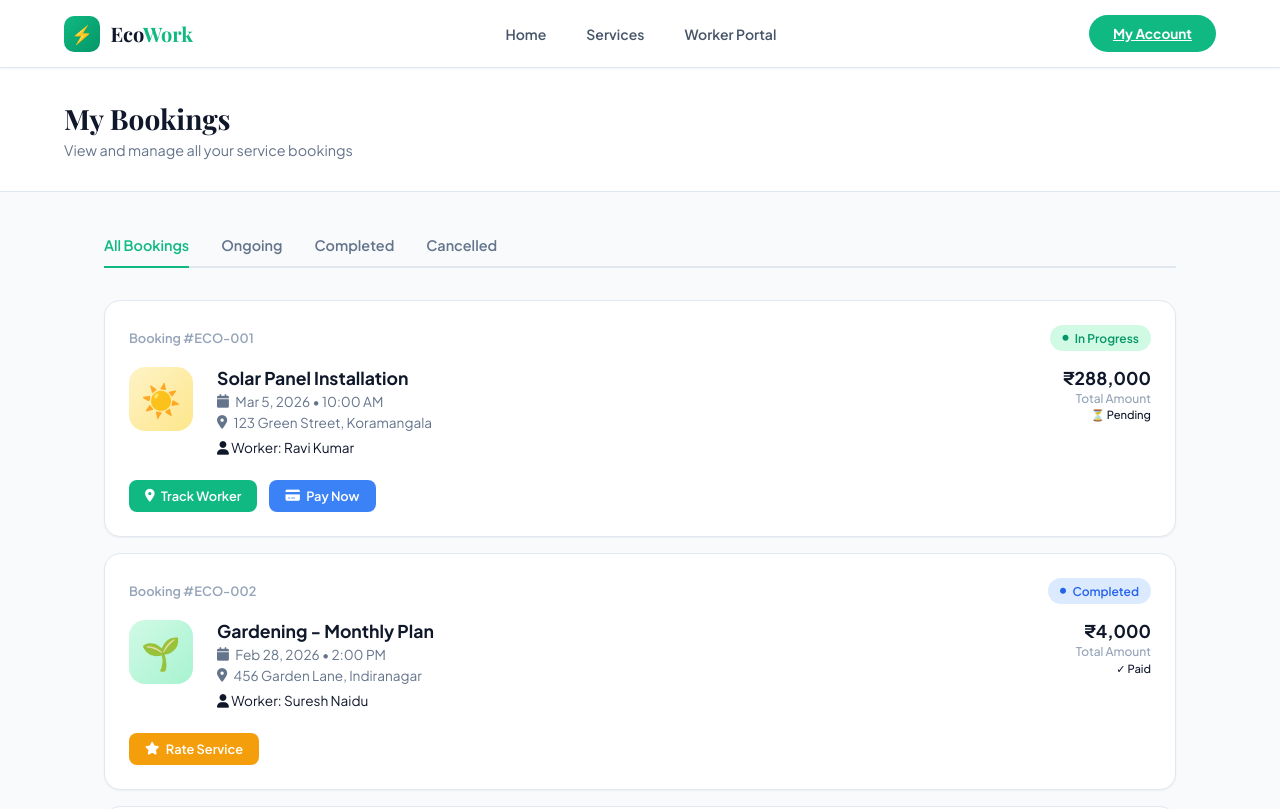
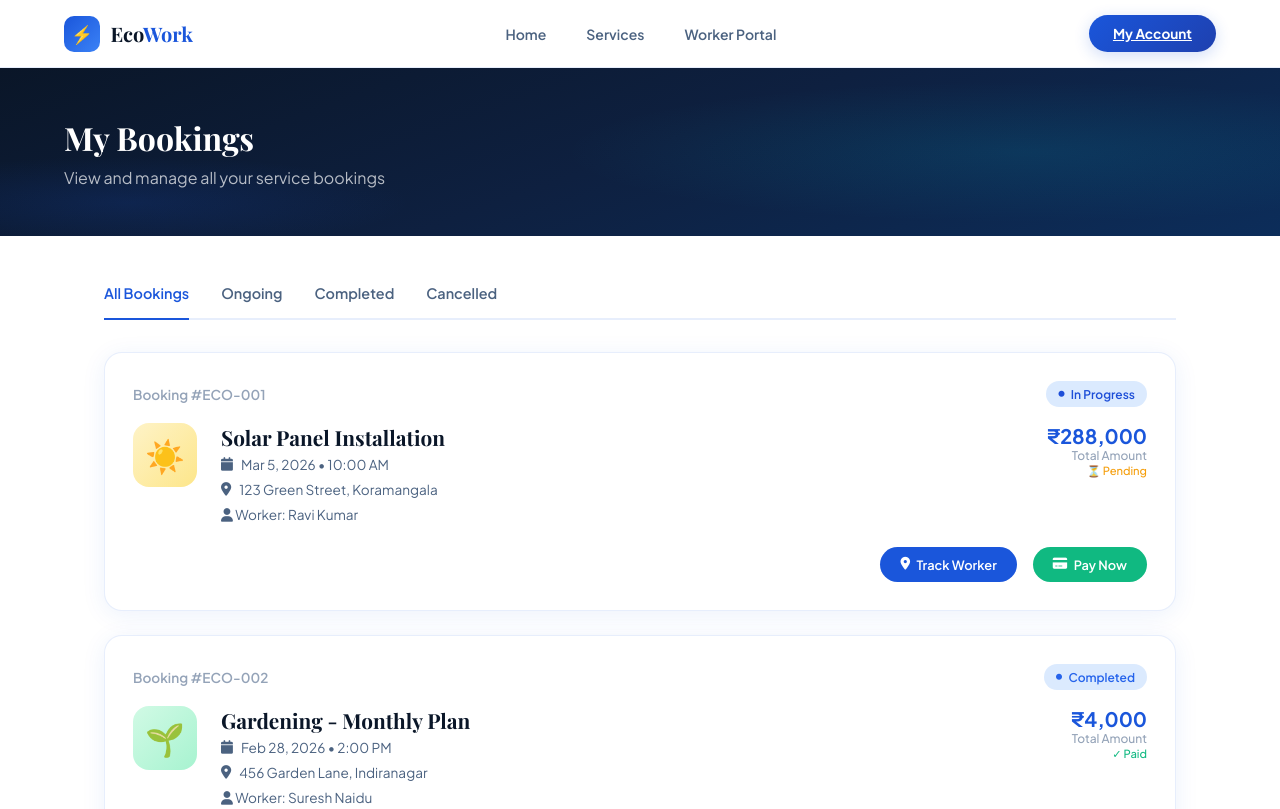
Before and after one commit to samba779/greenserve-platform, a website: page bookings.html in a window 1280 px wide. Shown: the top 809 px of the page. Drawn offline with nearby package versions, Linux system fonts and the light colour scheme; a web font is replaced by a local one.

Commit message:
style: revert bookings.html to blue/navy theme to match index.html
- Use blue/navy color scheme matching index.html
- Dark gradient hero section
- Blue primary buttons and accents
- Restore original shadow and border styles
- Match index.html professional corporate look

```diff
--- a/bookings.html
+++ b/bookings.html
@@ -10,59 +10,59 @@
 *,*::before,*::after{box-sizing:border-box;margin:0;padding:0}
 html{scroll-behavior:smooth}
 :root{
-  --primary:#10b981;--primary-dark:#059669;--primary-light:#d1fae5;
-  --secondary:#3b82f6;--secondary-light:#dbeafe;
-  --navy:#0f172a;--navy-light:#1e293b;
-  --white:#ffffff;--gray-50:#f8fafc;--gray-100:#f1f5f9;
-  --gray-200:#e2e8f0;--gray-300:#cbd5e1;--gray-400:#94a3b8;
-  --gray-500:#64748b;--gray-600:#475569;--gray-700:#334155;
-  --shadow-sm:0 1px 2px 0 rgb(0 0 0 / 0.05);
-  --shadow:0 4px 6px -1px rgb(0 0 0 / 0.1);
-  --shadow-md:0 6px 12px -2px rgb(0 0 0 / 0.1);
-  --shadow-lg:0 10px 25px -3px rgb(0 0 0 / 0.1);
-  --radius:12px;--radius-lg:16px;
+  --navy:#0a1628;--navy2:#0e2040;--blue:#1a56db;--blue2:#1e40af;
+  --sky:#3b82f6;--aqua:#06b6d4;--aqua-dim:rgba(6,182,212,0.1);
+  --blue-dim:rgba(26,86,219,0.08);--blue-glow:rgba(26,86,219,0.2);
+  --white:#ffffff;--off:#f8faff;--off2:#f1f5fd;
+  --border:rgba(26,86,219,0.1);--border2:rgba(26,86,219,0.15);
+  --text:#0a1628;--text-mid:#4b6280;--text-soft:#94a3b8;
+  --gold:#f59e0b;--green:#10b981;--red:#ef4444;
+  --r:18px;
+  --shadow:0 4px 24px rgba(26,86,219,0.08);
+  --shadow-lg:0 12px 48px rgba(26,86,219,0.14);
 }
-body{font-family:'Plus Jakarta Sans',sans-serif;background:var(--gray-50);color:var(--navy);min-height:100vh;}
+body{font-family:'Plus Jakarta Sans',sans-serif;background:var(--white);color:var(--text);}
 
 /* ── NAV ── */
-nav{position:sticky;top:0;z-index:200;background:white;border-bottom:1px solid var(--gray-200);padding:0 4rem;height:68px;display:flex;align-items:center;justify-content:space-between;box-shadow:var(--shadow-sm);}
+nav{position:sticky;top:0;z-index:200;background:rgba(255,255,255,0.92);backdrop-filter:blur(20px);border-bottom:1px solid var(--border);padding:0 4rem;height:68px;display:flex;align-items:center;justify-content:space-between;}
 .logo{display:flex;align-items:center;gap:.65rem;text-decoration:none;}
-.logo-mark{width:36px;height:36px;background:linear-gradient(135deg,var(--primary),var(--primary-dark));border-radius:10px;display:flex;align-items:center;justify-content:center;font-size:1.1rem;color:white;}
+.logo-mark{width:36px;height:36px;background:linear-gradient(135deg,var(--blue),var(--sky));border-radius:10px;display:flex;align-items:center;justify-content:center;font-size:1.1rem;color:white;}
 .logo-text{font-family:'Playfair Display',serif;font-size:1.25rem;font-weight:700;color:var(--navy);}
-.logo-text span{color:var(--primary);}
+.logo-text span{color:var(--blue);}
 .nav-links{display:flex;gap:2.5rem;list-style:none;}
-.nav-links a{font-size:.875rem;font-weight:600;color:var(--gray-600);text-decoration:none;transition:color .2s;}
-.nav-links a:hover{color:var(--primary);}
+.nav-links a{font-size:.875rem;font-weight:600;color:var(--text-mid);text-decoration:none;transition:color .2s;}
+.nav-links a:hover{color:var(--blue);}
 .nav-right{display:flex;gap:.75rem;align-items:center;}
 .btn-ghost{padding:.55rem 1.25rem;border:1.5px solid var(--border2);border-radius:100px;background:transparent;color:var(--text-mid);font-family:'Plus Jakarta Sans',sans-serif;font-size:.85rem;font-weight:600;cursor:pointer;transition:all .2s;}
 .btn-ghost:hover{border-color:var(--blue);color:var(--blue);}
-.btn-blue{padding:.6rem 1.5rem;border-radius:100px;background:var(--primary);color:white;border:none;font-family:'Plus Jakarta Sans',sans-serif;font-size:.85rem;font-weight:700;cursor:pointer;transition:all .2s;}
-.btn-blue:hover{background:var(--primary-dark);transform:translateY(-1px);}
+.btn-blue{padding:.6rem 1.5rem;border-radius:100px;background:linear-gradient(135deg,var(--blue),var(--blue2));color:white;border:none;font-family:'Plus Jakarta Sans',sans-serif;font-size:.85rem;font-weight:700;cursor:pointer;box-shadow:0 4px 16px var(--blue-glow);transition:all .2s;}
+.btn-blue:hover{transform:translateY(-1px);box-shadow:0 8px 24px var(--blue-glow);}
 
 /* ── HERO ── */
-.hero{background:white;padding:2rem 4rem;border-bottom:1px solid var(--gray-200);}
-.hero-inner{max-width:1200px;margin:0 auto;}
-.hero-title{font-family:'Playfair Display',serif;font-size:1.75rem;font-weight:700;color:var(--navy);margin-bottom:.25rem;}
-.hero-sub{font-size:.9rem;color:var(--gray-500);}
+.hero{background:linear-gradient(160deg,var(--navy) 0%,var(--navy2) 50%,#0c2d5a 100%);padding:3rem 4rem;position:relative;overflow:hidden;}
+.hero::before{content:'';position:absolute;inset:0;background:radial-gradient(ellipse 60% 70% at 80% 50%,rgba(6,182,212,0.12) 0%,transparent 60%),radial-gradient(ellipse 40% 50% at 10% 80%,rgba(26,86,219,0.15) 0%,transparent 55%);}
+.hero-inner{position:relative;z-index:1;max-width:1200px;margin:0 auto;}
+.hero-title{font-family:'Playfair Display',serif;font-size:2rem;font-weight:700;color:white;margin-bottom:.5rem;}
+.hero-sub{font-size:1rem;color:rgba(255,255,255,0.7);}
 
 /* ── MAIN CONTENT ── */
 .main{max-width:1200px;margin:0 auto;padding:2rem 4rem;}
 
 /* ── TABS ── */
-.tabs{display:flex;gap:2rem;border-bottom:2px solid var(--gray-200);margin-bottom:2rem;}
-.tab{padding:.75rem 0;font-size:.9rem;font-weight:600;color:var(--gray-500);cursor:pointer;transition:all .2s;border-bottom:2px solid transparent;margin-bottom:-2px;}
-.tab:hover{color:var(--primary);}
-.tab.on{color:var(--primary);border-bottom-color:var(--primary);}
+.tabs{display:flex;gap:2rem;border-bottom:2px solid var(--border);margin-bottom:2rem;}
+.tab{padding:1rem 0;font-size:.9rem;font-weight:600;color:var(--text-mid);cursor:pointer;transition:all .2s;border-bottom:2px solid transparent;margin-bottom:-2px;}
+.tab:hover{color:var(--blue);}
+.tab.on{color:var(--blue);border-bottom-color:var(--blue);}
 
 /* ── BOOKINGS GRID ── */
-.bookings-grid{display:grid;gap:1rem;}
-.booking-card{background:white;border:1px solid var(--gray-200);border-radius:var(--radius-lg);padding:1.5rem;transition:all .2s;box-shadow:var(--shadow-sm);}
-.booking-card:hover{box-shadow:var(--shadow-md);border-color:var(--gray-300);}
+.bookings-grid{display:grid;gap:1.5rem;}
+.booking-card{background:white;border:1.5px solid var(--border);border-radius:var(--r);padding:1.75rem;transition:all .3s;box-shadow:var(--shadow);}
+.booking-card:hover{box-shadow:var(--shadow-lg);border-color:var(--border2);}
 .booking-header{display:flex;justify-content:space-between;align-items:center;margin-bottom:1rem;}
-.booking-id{font-size:.8rem;font-weight:600;color:var(--gray-400);}
+.booking-id{font-size:.85rem;font-weight:600;color:var(--text-soft);}
 .booking-status{display:inline-flex;align-items:center;gap:.4rem;padding:.35rem .75rem;border-radius:100px;font-size:.75rem;font-weight:600;}
 .status-pending{background:#fef3c7;color:#d97706;}
-.status-progress{background:var(--primary-light);color:var(--primary-dark);}
+.status-progress{background:#dbeafe;color:#1d4ed8;}
 .status-completed{background:#dbeafe;color:#2563eb;}
 .status-cancelled{background:#fee2e2;color:#dc2626;}
 
@@ -76,40 +76,39 @@ nav{position:sticky;top:0;z-index:200;background:white;border-bottom:1px solid v
 .booking-icon.maintenance{background:linear-gradient(135deg,#e2e8f0,#cbd5e1);}
 
 .booking-info{flex:1;}
-.booking-title{font-size:1.1rem;font-weight:700;color:var(--navy);margin-bottom:.25rem;}
-.booking-date{font-size:.85rem;color:var(--gray-500);margin-bottom:.25rem;display:flex;align-items:center;gap:.4rem;}
-.booking-location{font-size:.85rem;color:var(--gray-500);display:flex;align-items:center;gap:.4rem;}
-.booking-price{font-size:1.1rem;font-weight:700;color:var(--navy);text-align:right;}
-.booking-price span{display:block;font-size:.75rem;color:var(--gray-400);font-weight:500;margin-top:.1rem;}
+.booking-title{font-family:'Playfair Display',serif;font-size:1.3rem;font-weight:700;color:var(--navy);margin-bottom:.3rem;}
+.booking-date{font-size:.85rem;color:var(--text-mid);margin-bottom:.5rem;display:flex;align-items:center;gap:.5rem;}
+.booking-location{font-size:.85rem;color:var(--text-mid);display:flex;align-items:center;gap:.5rem;}
+.booking-price{font-size:1.25rem;font-weight:700;color:var(--blue);text-align:right;}
+.booking-price span{display:block;font-size:.75rem;color:var(--text-soft);font-weight:500;}
 
-.booking-actions{display:flex;gap:.75rem;}
-.btn-track{padding:.5rem 1rem;border-radius:8px;background:var(--primary);color:white;border:none;font-family:'Plus Jakarta Sans',sans-serif;font-size:.8rem;font-weight:600;cursor:pointer;transition:all .2s;display:flex;align-items:center;gap:.4rem;}
-.btn-track:hover{background:var(--primary-dark);}
-.btn-pay{padding:.5rem 1rem;border-radius:8px;background:var(--secondary);color:white;border:none;font-family:'Plus Jakarta Sans',sans-serif;font-size:.8rem;font-weight:600;cursor:pointer;transition:all .2s;display:flex;align-items:center;gap:.4rem;}
-.btn-pay:hover{background:#2563eb;}
-.btn-review{padding:.5rem 1rem;border-radius:8px;background:#f59e0b;color:white;border:none;font-family:'Plus Jakarta Sans',sans-serif;font-size:.8rem;font-weight:600;cursor:pointer;transition:all .2s;display:flex;align-items:center;gap:.4rem;}
+.booking-actions{display:flex;gap:1rem;justify-content:flex-end;}
+.btn-track{padding:.6rem 1.25rem;border-radius:100px;background:var(--blue);color:white;border:none;font-family:'Plus Jakarta Sans',sans-serif;font-size:.8rem;font-weight:600;cursor:pointer;transition:all .2s;display:flex;align-items:center;gap:.4rem;}
+.btn-track:hover{background:var(--blue2);}
+.btn-pay{padding:.6rem 1.25rem;border-radius:100px;background:var(--green);color:white;border:none;font-family:'Plus Jakarta Sans',sans-serif;font-size:.8rem;font-weight:600;cursor:pointer;transition:all .2s;display:flex;align-items:center;gap:.4rem;}
+.btn-pay:hover{background:#059669;}
+.btn-review{padding:.6rem 1.25rem;border-radius:100px;background:var(--gold);color:white;border:none;font-family:'Plus Jakarta Sans',sans-serif;font-size:.8rem;font-weight:600;cursor:pointer;transition:all .2s;display:flex;align-items:center;gap:.4rem;}
 .btn-review:hover{background:#d97706;}
-.btn-cancel-booking{padding:.5rem 1rem;border-radius:8px;background:white;color:var(--gray-600);border:1px solid var(--gray-300);font-family:'Plus Jakarta Sans',sans-serif;font-size:.8rem;font-weight:600;cursor:pointer;transition:all .2s;}
+.btn-cancel-booking{padding:.6rem 1.25rem;border-radius:100px;background:transparent;color:var(--text-mid);border:1.5px solid var(--border);font-family:'Plus Jakarta Sans',sans-serif;font-size:.8rem;font-weight:600;cursor:pointer;transition:all .2s;}
 .btn-cancel-booking:hover{border-color:var(--red);color:var(--red);}
 
 /* ── EMPTY STATE ── */
 .empty-state{text-align:center;padding:4rem 2rem;}
 .empty-icon{font-size:4rem;margin-bottom:1rem;}
 .empty-title{font-family:'Playfair Display',serif;font-size:1.5rem;font-weight:700;color:var(--navy);margin-bottom:.5rem;}
-.empty-text{font-size:.9rem;color:var(--gray-500);margin-bottom:1.5rem;}
+.empty-text{font-size:.9rem;color:var(--text-mid);margin-bottom:1.5rem;}
 
 /* Toast */
-.toast{position:fixed;top:1.25rem;right:1.25rem;background:white;border:1px solid var(--gray-200);border-radius:12px;padding:1rem 1.25rem;box-shadow:var(--shadow-lg);display:flex;align-items:center;gap:.75rem;font-size:.9rem;font-weight:500;color:var(--navy);opacity:0;transform:translateY(-10px);transition:all .3s ease;z-index:1000;}
+.toast{position:fixed;top:1.25rem;right:1.25rem;background:white;border:1px solid var(--border);border-radius:12px;padding:1rem 1.25rem;box-shadow:var(--shadow-lg);display:flex;align-items:center;gap:.75rem;font-size:.9rem;font-weight:500;color:var(--text);opacity:0;transform:translateY(-10px);transition:all .3s ease;z-index:1000;}
 .toast.on{opacity:1;transform:translateY(0);}
-.toast i{color:var(--primary);font-size:1.1rem;}
+.toast i{color:var(--blue);font-size:1.1rem;}
 
 @media (max-width:768px){
   nav{padding:0 1.5rem;}
-  .hero{padding:1.5rem;}
-  .main{padding:1rem;}
-  .booking-body{flex-direction:column;gap:1rem;}
-  .booking-actions{flex-wrap:wrap;}
-  .booking-price{text-align:left;margin-top:.5rem;}
+  .hero{padding:2rem 1.5rem;}
+  .main{padding:1.5rem;}
+  .booking-body{flex-direction:column;}
+  .booking-actions{flex-wrap:wrap;justify-content:flex-start;}
 }
 </style>
 </head>
```
